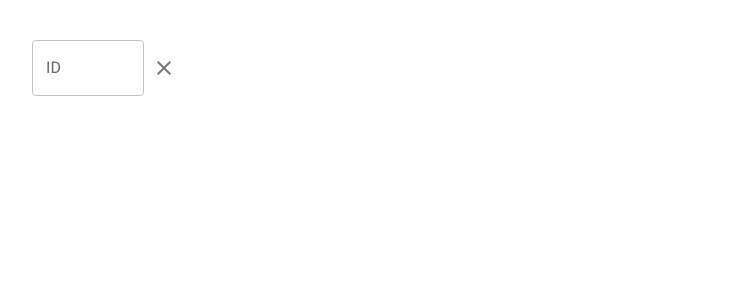
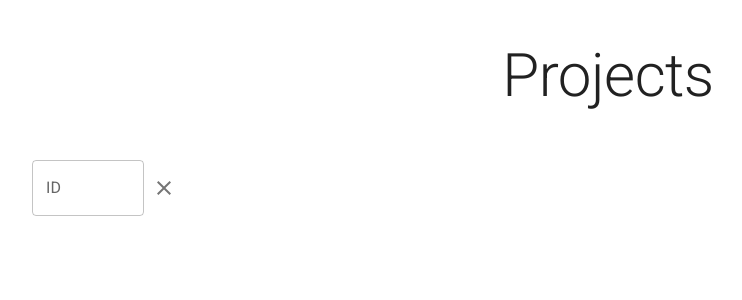
Before and after one commit to kzuraniewski/projects-view, a React (Vite) app: page / in a window 1280 px wide. Shown: the top 300 px of the page, without its empty margins (32-774 px from the left). Built offline with nearby package versions, Linux system fonts and the light colour scheme.

Commit message:
feat(ui): title added

```diff
--- a/src/views/projects/index.tsx
+++ b/src/views/projects/index.tsx
@@ -1,5 +1,6 @@
 import React, { useState } from 'react';
 import styled from '@emotion/styled';
+import { Typography } from '@mui/material';
 
 import IdFilter from './IdFilter';
 
@@ -8,6 +9,10 @@ const ProjectsView = () => {
 
 	return (
 		<Panel>
+			<Title variant="h2" component="h1">
+				Projects
+			</Title>
+
 			<IdFilter value={idFilter} onChange={setIdFilter} />
 		</Panel>
 	);
@@ -17,4 +22,9 @@ const Panel = styled.div`
 	padding-top: 40px;
 `;
 
+const Title = styled(Typography)`
+	margin-bottom: 3rem;
+	text-align: center;
+` as typeof Typography; // https://github.com/mui/material-ui/issues/15759#issuecomment-493994852
+
 export default ProjectsView;
```
